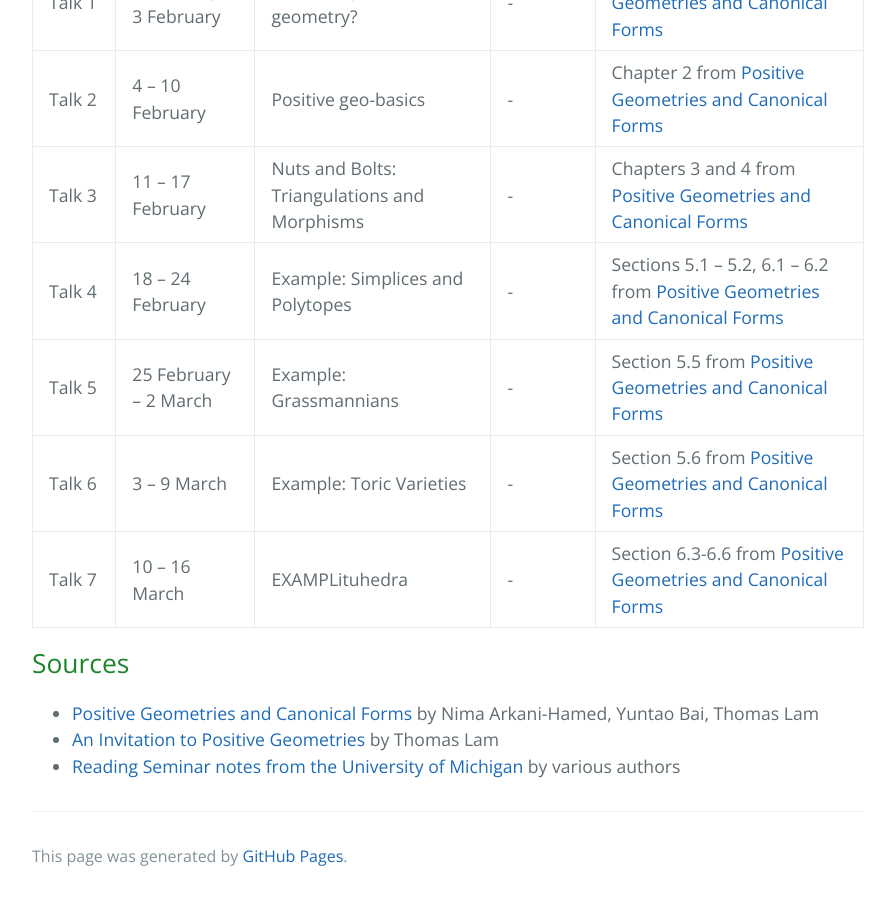
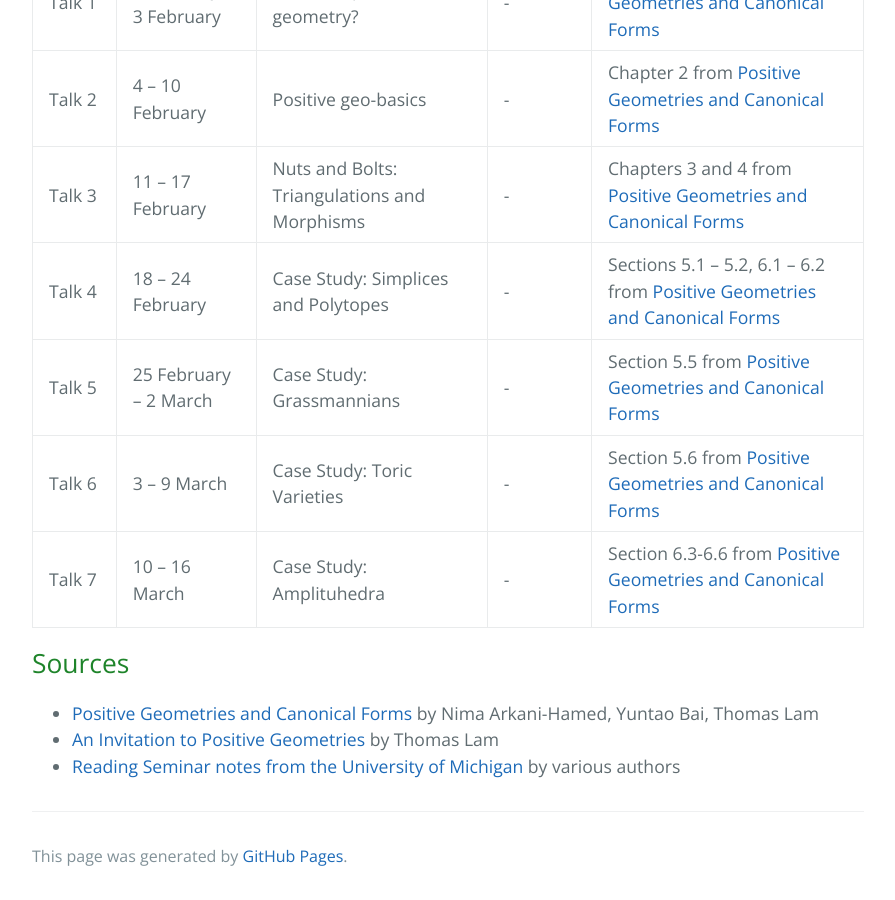
Before and after one commit to galen-dorp/positive-geometries-oregon, a Jekyll site: the page built from index.md, in a window 1280 px wide and 900 px high, scrolled down 993 px. Shown: the whole window, without its empty margins (192-1087 px from the left). Built offline with Jekyll 4.4.1, drawn with Linux system fonts in a browser that asks for light colours.

Commit message:
example -> case study

```diff
--- a/index.md
+++ b/index.md
@@ -33,10 +33,10 @@ Organizers: [Colin Crowley](https://sites.google.com/view/colincrowley/home), [G
 | Talk 1     | 28 January -- 3 February | What is a positive geometry?   | -       | Chapter 1 from [Positive Geometries and Canonical Forms](https://arxiv.org/abs/1703.04541)         |
 | Talk 2     | 4 -- 10 February         | Positive geo-basics   | -       | Chapter 2 from [Positive Geometries and Canonical Forms](https://arxiv.org/abs/1703.04541)          |
 | Talk 3     | 11 -- 17 February        | Nuts and Bolts: Triangulations and Morphisms   | -       | Chapters 3 and 4 from [Positive Geometries and Canonical Forms](https://arxiv.org/abs/1703.04541)         |
-| Talk 4     | 18 -- 24 February        | Example: Simplices and Polytopes  | -       | Sections 5.1 -- 5.2, 6.1 -- 6.2 from [Positive Geometries and Canonical Forms](https://arxiv.org/abs/1703.04541)           |
-| Talk 5     | 25 February -- 2 March  | Example: Grassmannians   | -       | Section 5.5 from [Positive Geometries and Canonical Forms](https://arxiv.org/abs/1703.04541)         |
-| Talk 6     | 3 -- 9 March             | Example: Toric Varieties   | -       | Section 5.6 from [Positive Geometries and Canonical Forms](https://arxiv.org/abs/1703.04541)         |
-| Talk 7     | 10 -- 16 March           | EXAMPLituhedra   | -       | Section 6.3-6.6 from [Positive Geometries and Canonical Forms](https://arxiv.org/abs/1703.04541)      |
+| Talk 4     | 18 -- 24 February        | Case Study: Simplices and Polytopes  | -       | Sections 5.1 -- 5.2, 6.1 -- 6.2 from [Positive Geometries and Canonical Forms](https://arxiv.org/abs/1703.04541)           |
+| Talk 5     | 25 February -- 2 March  | Case Study: Grassmannians   | -       | Section 5.5 from [Positive Geometries and Canonical Forms](https://arxiv.org/abs/1703.04541)         |
+| Talk 6     | 3 -- 9 March             | Case Study: Toric Varieties   | -       | Section 5.6 from [Positive Geometries and Canonical Forms](https://arxiv.org/abs/1703.04541)         |
+| Talk 7     | 10 -- 16 March           | Case Study: Amplituhedra   | -       | Section 6.3-6.6 from [Positive Geometries and Canonical Forms](https://arxiv.org/abs/1703.04541)      |
 
 
 ## Sources
```
